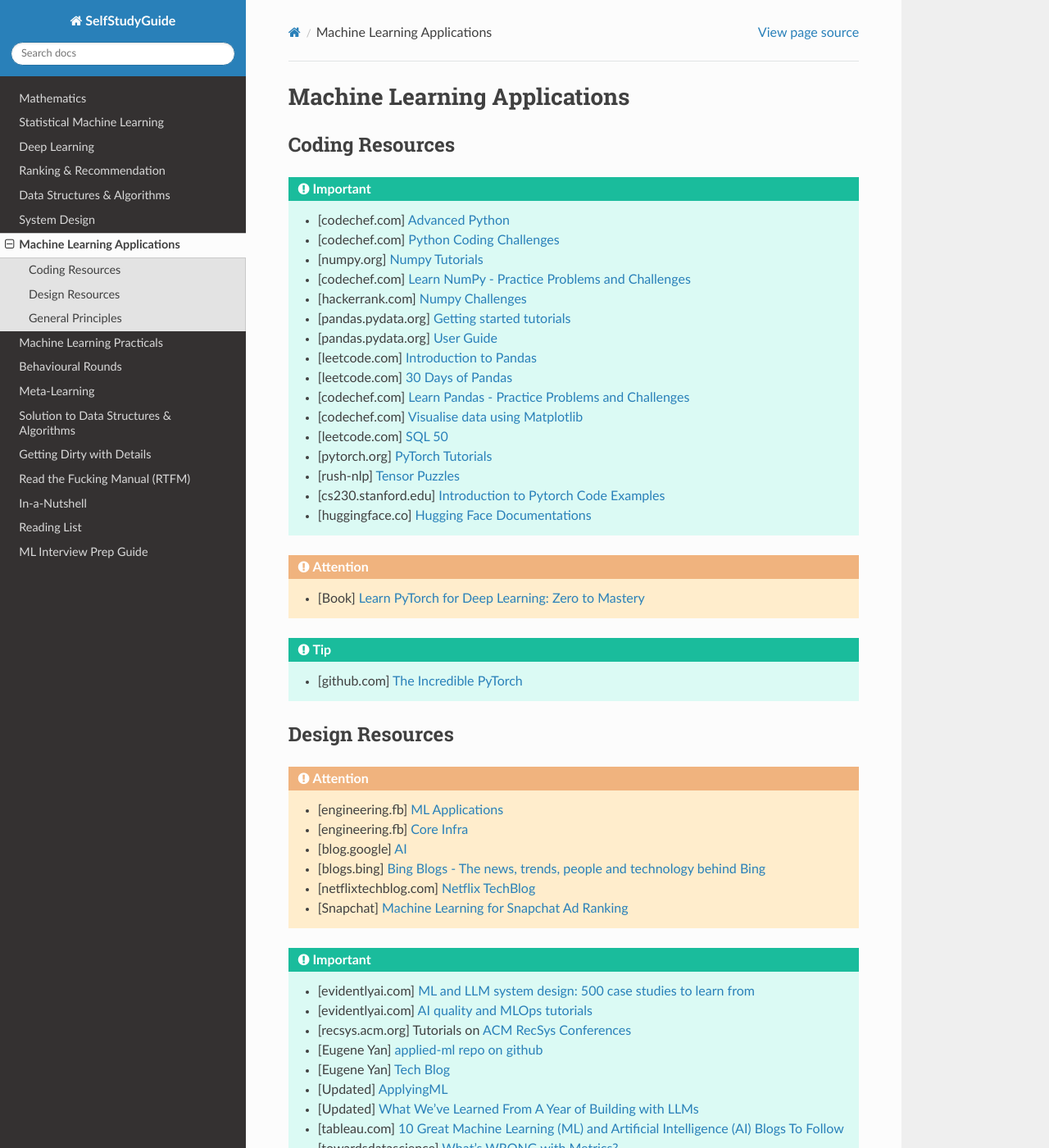
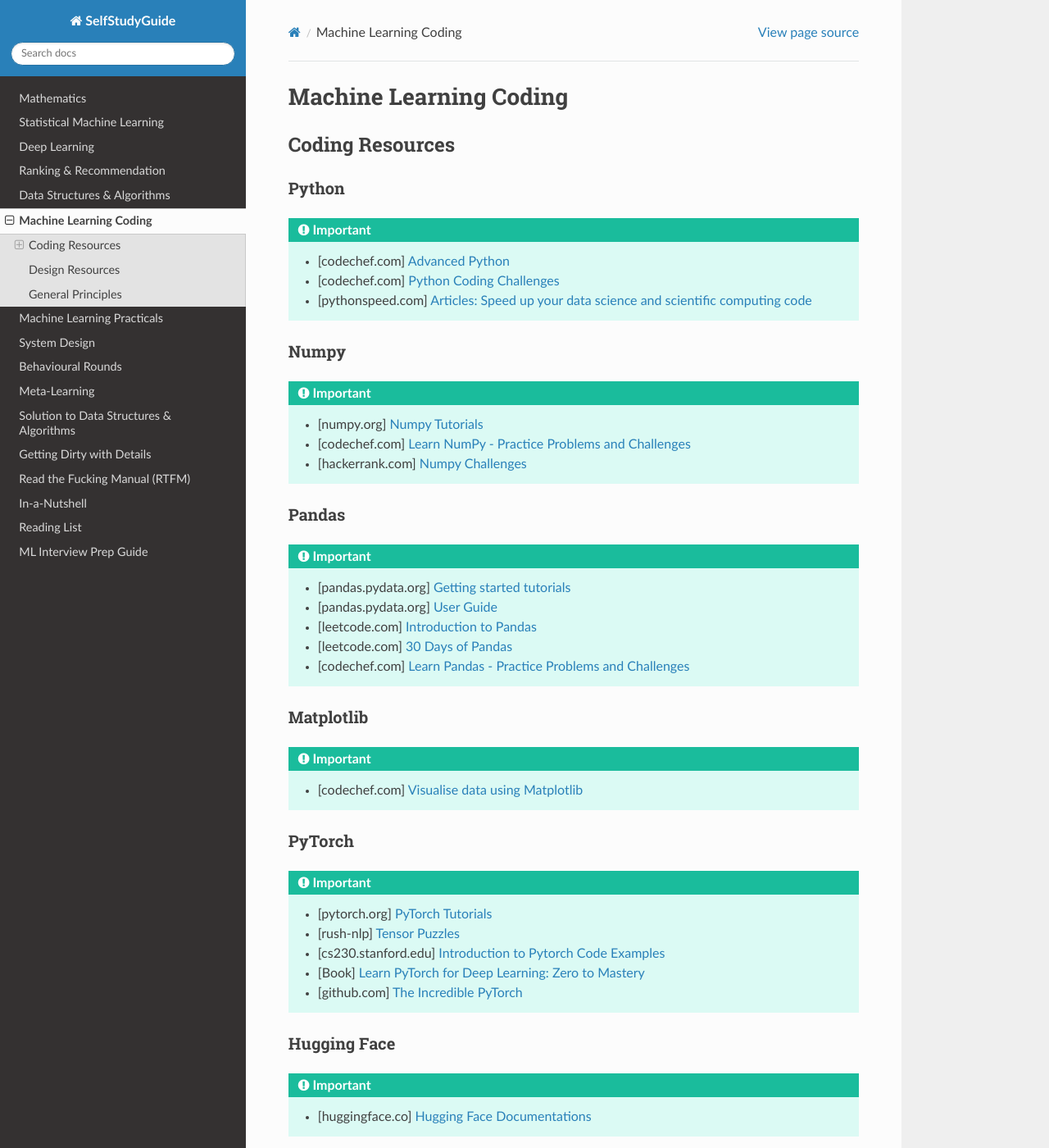
Before and after one commit to uselesstechjunks/leetcode, a Sphinx documentation site: the page built from docs/source/mlcoding.rst, in a window 1280 px wide and 1400 px high. Shown: the whole window at 82% size. Built offline with Sphinx 7.4.7 and the Read the Docs theme 3.1.0, drawn with Linux system fonts in a browser that asks for light colours; some of the changed text lies outside the part shown.

Commit message:
Update and rename mldes.rst to mlcoding.rst (#397)
* Update and rename mldes.rst to mlcoding.rst

* Update and rename mlcasestudy.rst to mlapp.rst

* Update index.rst

* Update mlapp.rst

* Update mlapp.rst

```diff
--- a/docs/source/index.rst
+++ b/docs/source/index.rst
@@ -24,9 +24,9 @@ Contents
    dl/index
    rank
    dsalgo
+   mlcoding
+   mlapp
    sysdes
-   mldes
-   mlcasestudy
    behave
    studytips
    dsalgosol
--- a/docs/source/mldes.rst
+++ b/docs/source/mlcoding.rst
@@ -1,32 +1,55 @@
 ###############################################################################
-Machine Learning Applications
+Machine Learning Coding
 ###############################################################################
 *******************************************************************************
 Coding Resources
 *******************************************************************************
+Python
+===============================================================================
 .. important::
 	* [codechef.com] `Advanced Python <https://www.codechef.com/learn/course/advanced-python>`_
 	* [codechef.com] `Python Coding Challenges <https://www.codechef.com/practice/python-coding-challenges>`_
+	* [pythonspeed.com] `Articles: Speed up your data science and scientific computing code <https://pythonspeed.com/datascience/>`_
+
+Numpy
+===============================================================================
+.. important::
 	* [numpy.org] `Numpy Tutorials <https://numpy.org/learn/>`_
 	* [codechef.com] `Learn NumPy - Practice Problems and Challenges <https://www.codechef.com/learn/course/numpy>`_
 	* [hackerrank.com] `Numpy Challenges <https://www.hackerrank.com/domains/python/numpy/difficulty:easy/page:1>`_
+
+Pandas
+===============================================================================
+.. important::
 	* [pandas.pydata.org] `Getting started tutorials <https://pandas.pydata.org/docs/getting_started/intro_tutorials/index.html>`_
 	* [pandas.pydata.org] `User Guide <https://pandas.pydata.org/docs/user_guide/index.html>`_
 	* [leetcode.com] `Introduction to Pandas <https://leetcode.com/studyplan/introduction-to-pandas/>`_
 	* [leetcode.com] `30 Days of Pandas <https://leetcode.com/studyplan/30-days-of-pandas/>`_
 	* [codechef.com] `Learn Pandas - Practice Problems and Challenges <https://www.codechef.com/learn/course/pandas>`_
+
+Matplotlib
+===============================================================================
+.. important::
 	* [codechef.com] `Visualise data using Matplotlib <https://www.codechef.com/learn/course/matplotlib>`_
-	* [leetcode.com] `SQL 50 <https://leetcode.com/studyplan/top-sql-50/>`_
+
+PyTorch
+===============================================================================
+.. important::
 	* [pytorch.org] `PyTorch Tutorials <https://pytorch.org/tutorials/>`_
 	* [rush-nlp] `Tensor Puzzles <https://github.com/srush/Tensor-Puzzles>`_
 	* [cs230.stanford.edu] `Introduction to Pytorch Code Examples <https://cs230.stanford.edu/blog/pytorch/>`_
+	* [Book] `Learn PyTorch for Deep Learning: Zero to Mastery <https://www.learnpytorch.io/>`_
+	* [github.com] `The Incredible PyTorch <https://github.com/ritchieng/the-incredible-pytorch>`_
+
+Hugging Face
+===============================================================================
+.. important::
 	* [huggingface.co] `Hugging Face Documentations <https://huggingface.co/docs>`_
 
-.. attention::
-	* [Book] `Learn PyTorch for Deep Learning: Zero to Mastery <https://www.learnpytorch.io/>`_
-
-.. tip::
-	* [github.com] `The Incredible PyTorch <https://github.com/ritchieng/the-incredible-pytorch>`_
+SQL
+===============================================================================
+.. important::
+	* [leetcode.com] `SQL 50 <https://leetcode.com/studyplan/top-sql-50/>`_
 
 *******************************************************************************
 Design Resources
```
Also changed, not shown: docs/source/mlapp.rst (added, +47 -0 lines), docs/source/mlcasestudy.rst (deleted, +0 -39 lines).
